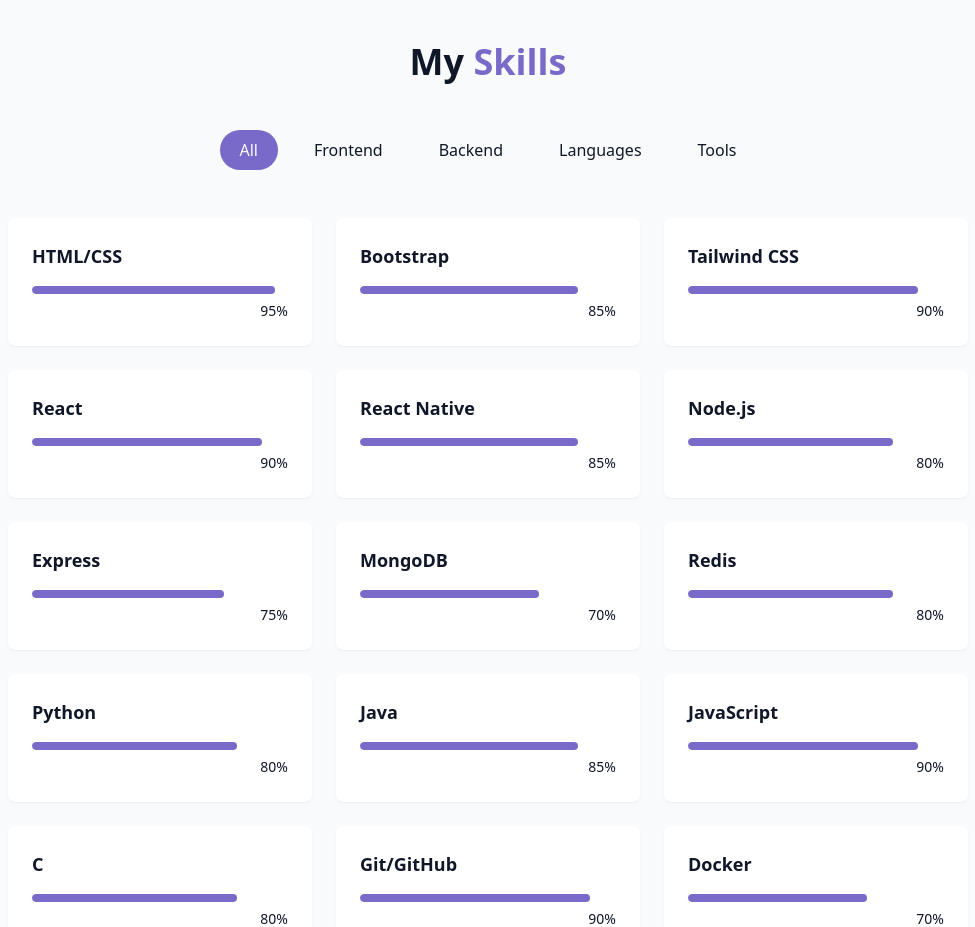
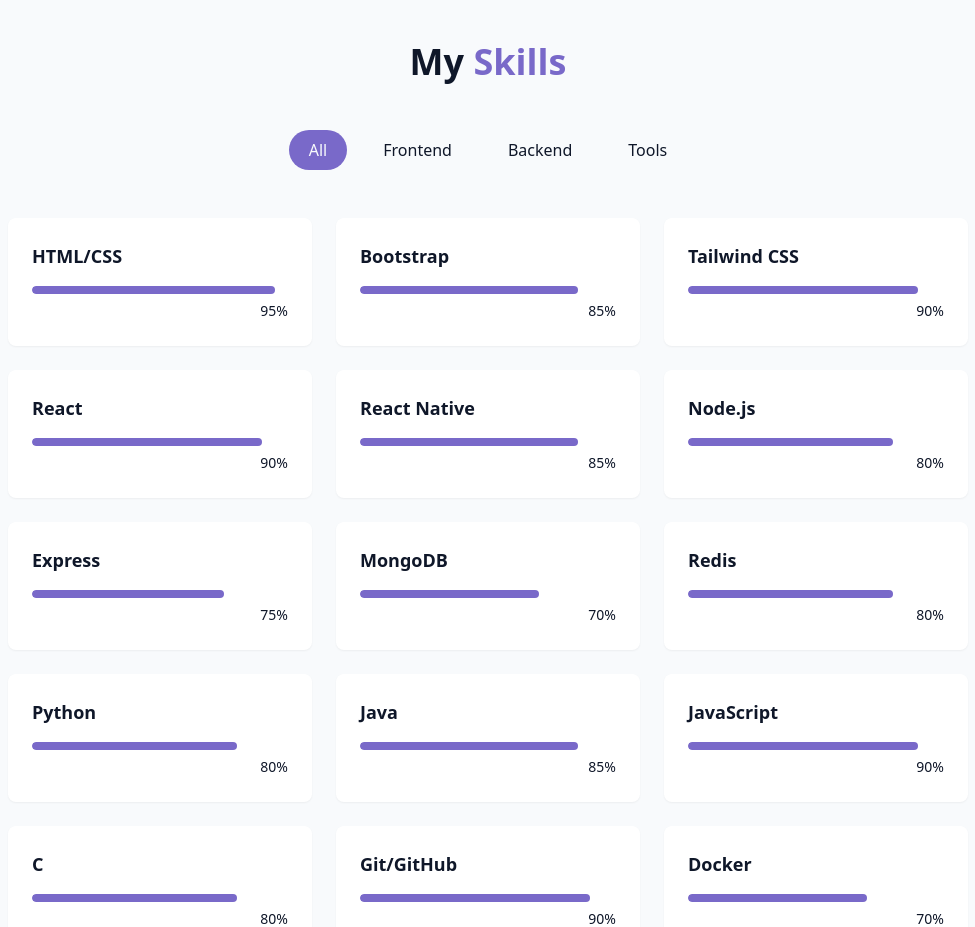
Before and after one commit to Hariprasath-2218/My-Portfolio, a React (Vite) app: page / in a window 1280 px wide. Shown: the part 1560-2487 px from the top of the page, without its empty margins (152-1127 px from the left). Built offline with nearby package versions, Linux system fonts and the light colour scheme; no server answers.

Commit message:
Update skills categories in SkillsSection component

```diff
--- a/src/components/SkillsSection.jsx
+++ b/src/components/SkillsSection.jsx
@@ -38,7 +38,7 @@
     { name: "Firebase(Basics)", level: 85, category: "backend"},
 ];
 
-const categories = ["all","frontend","backend","Languages","tools"];
+const categories = ["all","frontend","backend","tools"];
 
 export const SkillsSection = () => {
       const [activeCategory, setActiveCategory] = useState("all");
```
